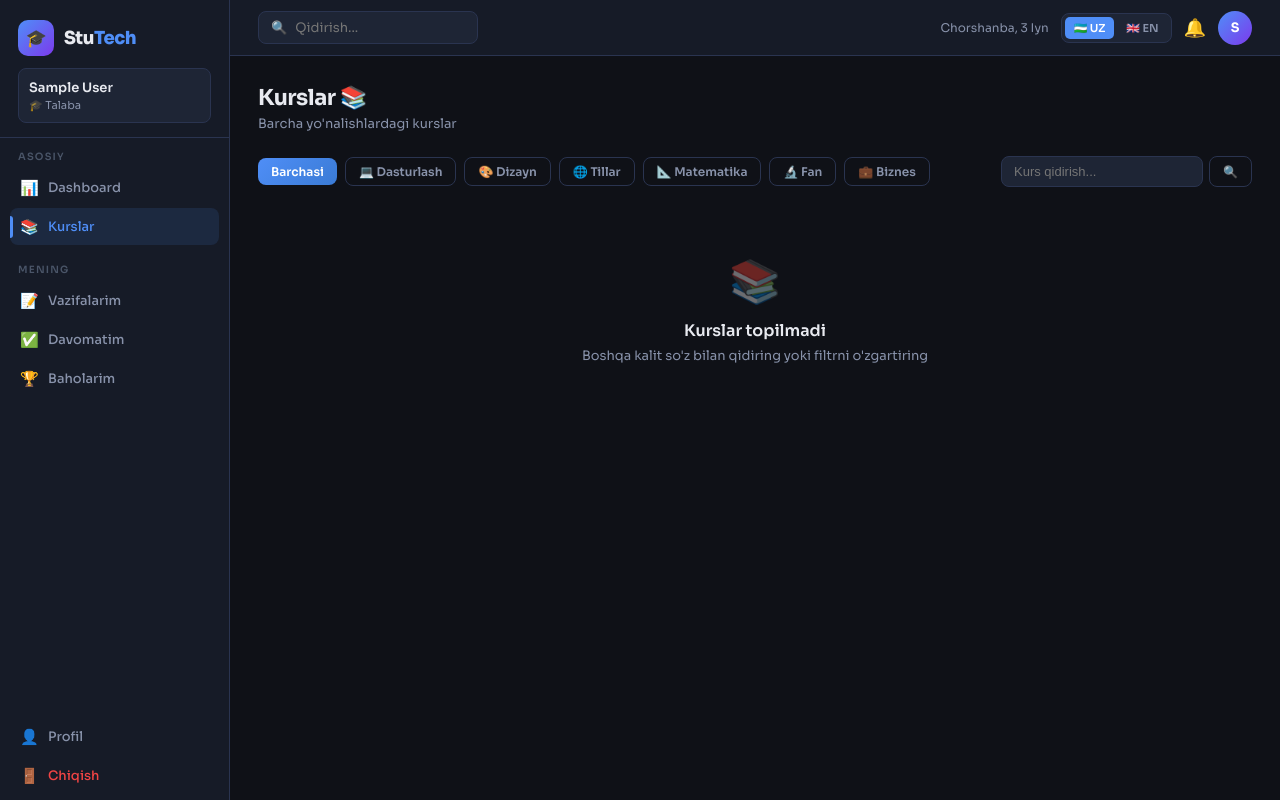
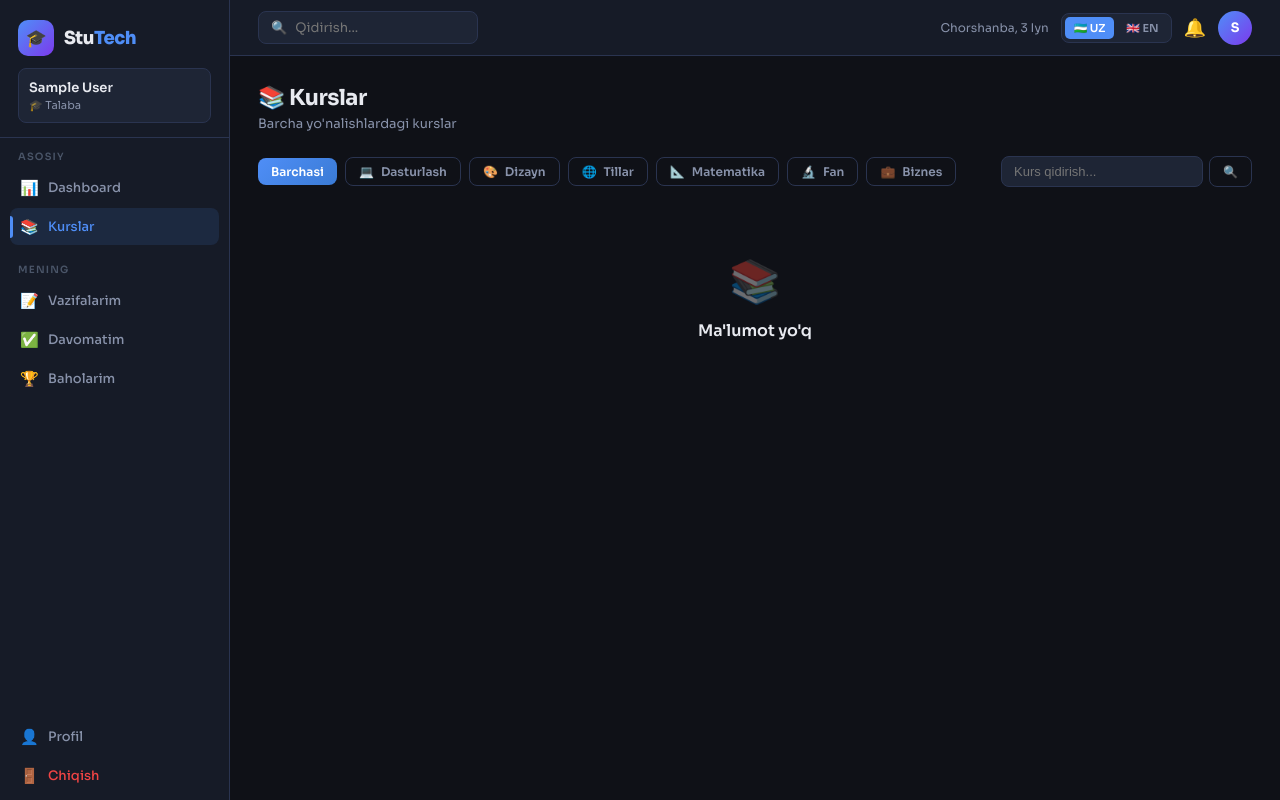
Before and after one commit to napasovdoniyor20050715/stutech-app, a Django app: page /courses/ in a window 1280 px wide. Run offline with Django 5.2, Linux system fonts and the light colour scheme; the visitor is signed in with stand-in values (Sample User, id 1); data that the repository does not hold is empty.

Commit message:
Update list.html

```diff
--- a/templates/courses/list.html
+++ b/templates/courses/list.html
@@ -1,29 +1,26 @@
 {% extends 'base.html' %}
-{% block title %}Kurslar{% endblock %}
+{% block title %}{% endblock %}
 {% block content %}
 <div class="ph">
-  <div class="ph-left"><h1>Kurslar 📚</h1><p>Barcha yo'nalishlardagi kurslar</p></div>
+  <div class="ph-left"><h1>📚 <span data-i18n="page-title-courses">Kurslar</span></h1><p data-i18n="page-sub-courses">Barcha yo'nalishlardagi kurslar</p></div>
   {% if request.user.is_admin or request.user.is_teacher %}
-  <a href="{% url 'course_create' %}" class="btn btn-primary">+ Yangi kurs</a>
+  <a href="{% url 'course_create' %}" class="btn btn-primary" data-i18n="btn-new-course">+ Yangi kurs</a>
   {% endif %}
 </div>
-
-<!-- Filter bar -->
 <div style="display:flex;gap:8px;flex-wrap:wrap;margin-bottom:20px;align-items:center;">
-  <a href="?" class="btn btn-sm {% if not cat_filter %}btn-primary{% else %}btn-outline{% endif %}">Barchasi</a>
-  <a href="?cat=programming" class="btn btn-sm {% if cat_filter == 'programming' %}btn-primary{% else %}btn-outline{% endif %}">💻 Dasturlash</a>
-  <a href="?cat=design" class="btn btn-sm {% if cat_filter == 'design' %}btn-primary{% else %}btn-outline{% endif %}">🎨 Dizayn</a>
-  <a href="?cat=languages" class="btn btn-sm {% if cat_filter == 'languages' %}btn-primary{% else %}btn-outline{% endif %}">🌐 Tillar</a>
-  <a href="?cat=math" class="btn btn-sm {% if cat_filter == 'math' %}btn-primary{% else %}btn-outline{% endif %}">📐 Matematika</a>
-  <a href="?cat=science" class="btn btn-sm {% if cat_filter == 'science' %}btn-primary{% else %}btn-outline{% endif %}">🔬 Fan</a>
-  <a href="?cat=business" class="btn btn-sm {% if cat_filter == 'business' %}btn-primary{% else %}btn-outline{% endif %}">💼 Biznes</a>
+  <a href="?" class="btn btn-sm {% if not cat_filter %}btn-primary{% else %}btn-outline{% endif %}" data-i18n="filter-cat-all">Barchasi</a>
+  <a href="?cat=programming" class="btn btn-sm {% if cat_filter == 'programming' %}btn-primary{% else %}btn-outline{% endif %}">💻 <span data-i18n="cat-programming">Dasturlash</span></a>
+  <a href="?cat=design" class="btn btn-sm {% if cat_filter == 'design' %}btn-primary{% else %}btn-outline{% endif %}">🎨 <span data-i18n="cat-design">Dizayn</span></a>
+  <a href="?cat=languages" class="btn btn-sm {% if cat_filter == 'languages' %}btn-primary{% else %}btn-outline{% endif %}">🌐 <span data-i18n="cat-languages">Tillar</span></a>
+  <a href="?cat=math" class="btn btn-sm {% if cat_filter == 'math' %}btn-primary{% else %}btn-outline{% endif %}">📐 <span data-i18n="cat-math">Matematika</span></a>
+  <a href="?cat=science" class="btn btn-sm {% if cat_filter == 'science' %}btn-primary{% else %}btn-outline{% endif %}">🔬 <span data-i18n="cat-science">Fan</span></a>
+  <a href="?cat=business" class="btn btn-sm {% if cat_filter == 'business' %}btn-primary{% else %}btn-outline{% endif %}">💼 <span data-i18n="cat-business">Biznes</span></a>
   <form method="get" style="margin-left:auto;display:flex;gap:6px;">
     {% if cat_filter %}<input type="hidden" name="cat" value="{{ cat_filter }}">{% endif %}
-    <input type="text" name="q" value="{{ q }}" placeholder="Kurs qidirish..." style="background:var(--bg3);border:1px solid var(--border);border-radius:8px;padding:7px 12px;color:var(--text);font-size:13px;outline:none;">
+    <input type="text" name="q" value="{{ q }}" data-i18n="search-placeholder" placeholder="Kurs qidirish..." style="background:var(--bg3);border:1px solid var(--border);border-radius:8px;padding:7px 12px;color:var(--text);font-size:13px;outline:none;">
     <button type="submit" class="btn btn-outline btn-sm">🔍</button>
   </form>
 </div>
-
 {% if courses %}
 <div class="course-grid">
   {% for course in courses %}
@@ -31,25 +28,18 @@
     <div class="cc-thumb" style="background:{% if course.color == 'blue' %}linear-gradient(135deg,#1e3a5f,#0d2137){% elif course.color == 'purple' %}linear-gradient(135deg,#2d1b69,#1a0f3d){% elif course.color == 'green' %}linear-gradient(135deg,#1a3a2a,#0d2018){% elif course.color == 'red' %}linear-gradient(135deg,#3a1f1a,#2a1210){% elif course.color == 'amber' %}linear-gradient(135deg,#2a2a1a,#1a1a0d){% else %}linear-gradient(135deg,#1f2d3a,#0d1a27){% endif %};">
       <span style="font-size:36px;">{{ course.emoji }}</span>
       {% if request.user.is_student and course.pk in enrolled_ids %}
-      <div style="position:absolute;top:8px;right:8px;background:rgba(16,185,129,.2);border:1px solid rgba(16,185,129,.3);border-radius:20px;padding:2px 8px;font-size:10px;color:var(--green);font-weight:600;">✓ Yozilgan</div>
+      <div style="position:absolute;top:8px;right:8px;background:rgba(16,185,129,.2);border:1px solid rgba(16,185,129,.3);border-radius:20px;padding:2px 8px;font-size:10px;color:var(--green);font-weight:600;">✓ <span data-i18n="enrolled-badge">Yozilgan</span></div>
       {% endif %}
     </div>
     <div class="cc-body">
       <div class="cc-name">{{ course.name }}</div>
-      <div class="cc-meta">
-        👨‍🏫 {{ course.teacher.get_full_name|default:'O\'qituvchi belgilanmagan' }} · {{ course.enrolled_count }} talaba
-      </div>
-      <div style="display:flex;gap:6px;margin-bottom:10px;">
-        <span class="badge b-gray text-small">{{ course.get_category_display }}</span>
-        <span class="badge b-gray text-small">{{ course.get_level_display }}</span>
-        <span class="badge b-gray text-small">{{ course.duration_weeks }} hafta</span>
-      </div>
+      <div class="cc-meta">👨‍🏫 {{ course.teacher.get_full_name|default:'—' }} · {{ course.enrolled_count }} <span data-i18n="filter-student">talaba</span></div>
       <div class="cc-bar"><div class="cc-fill" style="width:{{ course.enrolled_count|add:0 }}%;max-width:100%;"></div></div>
     </div>
   </a>
   {% endfor %}
 </div>
 {% else %}
-<div class="empty"><div class="icon">📚</div><h3>Kurslar topilmadi</h3><p>Boshqa kalit so'z bilan qidiring yoki filtrni o'zgartiring</p></div>
+<div class="empty"><div class="icon">📚</div><h3 data-i18n="empty-no-data">Kurslar topilmadi</h3></div>
 {% endif %}
 {% endblock %}
```
